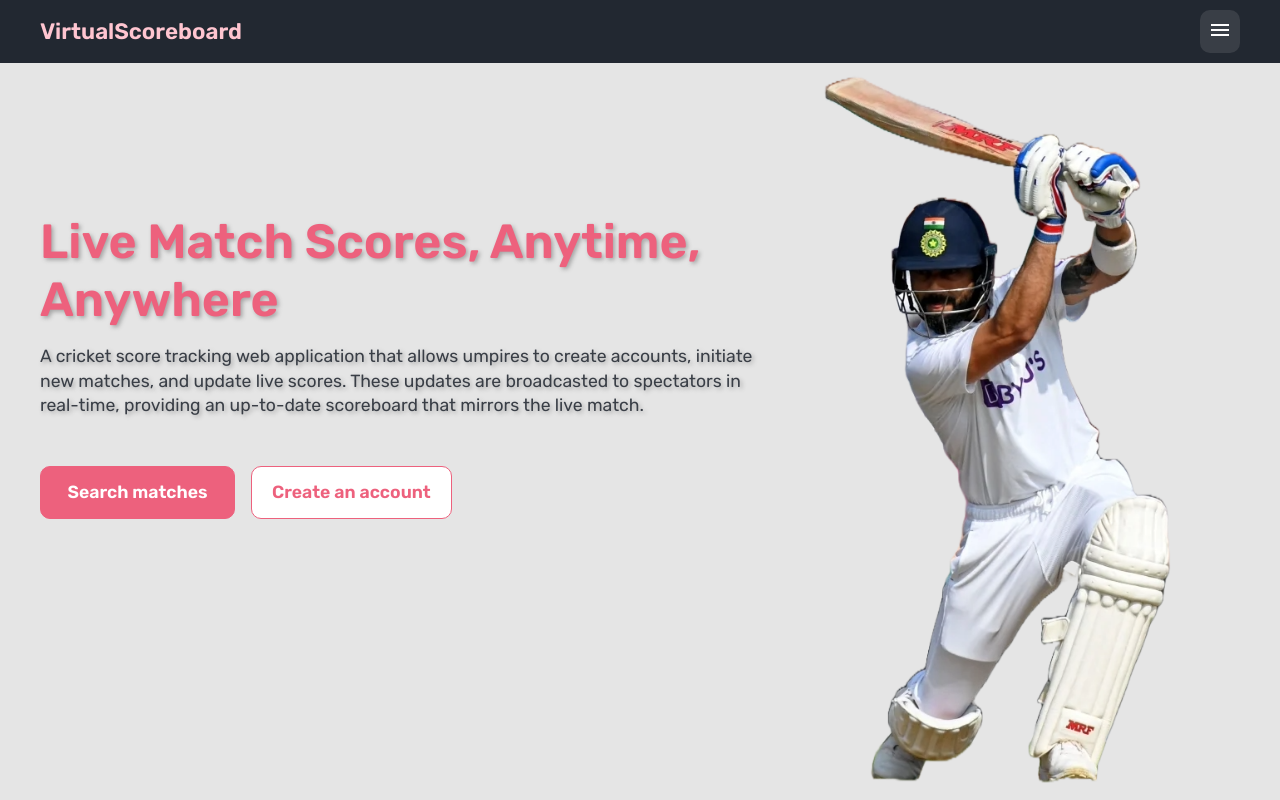
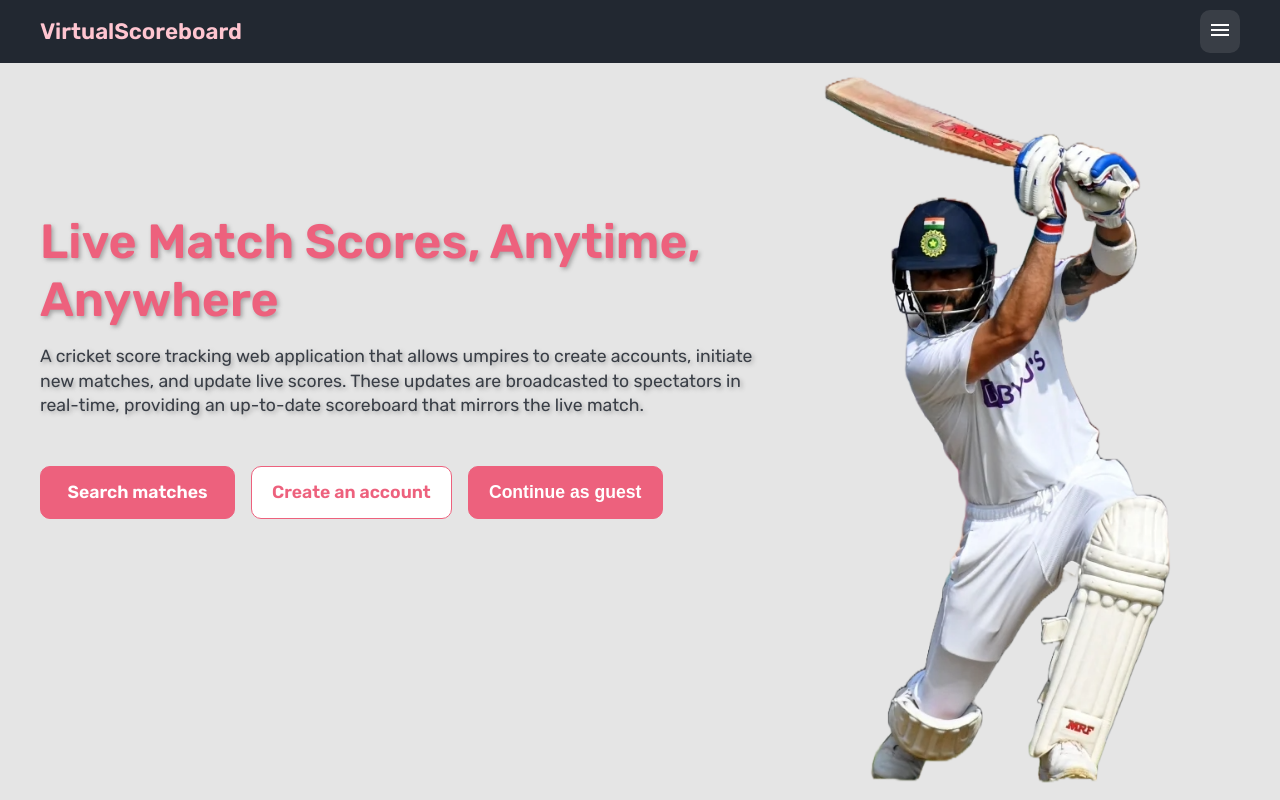
Before and after one commit to ThamkeRohan/VirtualScoreboard, a React (Vite) app in the folder frontend/: page / in a window 1280 px wide. Built offline with nearby package versions, Linux system fonts and the light colour scheme; no server answers.

Commit message:
add login as guest

```diff
--- a/frontend/src/App.css
+++ b/frontend/src/App.css
@@ -152,13 +152,13 @@ img {
   gap: 1rem;
   margin-top: 3rem;
 }
-.hero .navigation-btns a {
+.hero .navigation-btns .link {
   color: var(--crimson);
   border: 1px solid var(--crimson);
   background-color: var(--pure-white);
   min-width: 195px;
 }
-.hero .navigation-btns a:first-child {
+.hero .navigation-btns .link:nth-child(2n - 1) {
   color: var(--pure-white);
   background-color: var(--crimson);
 }
--- a/frontend/src/pages/Home/index.jsx
+++ b/frontend/src/pages/Home/index.jsx
@@ -1,9 +1,27 @@
 import React from "react";
-import { Link } from "react-router-dom";
-import { useAuth } from "../../contexts/AuthContext";
+import { Link, useNavigate } from "react-router-dom";
+import { useAuth, useAuthUpdate } from "../../contexts/AuthContext";
+import { login } from "../../services/auth";
+import { useAsyncFn } from "../../hooks/useAsync";
+import Loading from "../../components/Loading";
 
 export default function Home() {
   const { isAuthenticated } = useAuth();
+  const loginFn = useAsyncFn(login)
+  const {login: loginLocally} = useAuthUpdate()
+  const navigate = useNavigate()
+
+  function loginASGuest() {
+    loginFn
+      .execute({
+        umpireName: "Guest",
+        password: "Guest@123",
+      })
+      .then((data) => {
+        loginLocally(data.umpire, data.token);
+        navigate("/matches")
+      });
+  }
   return (
     <div className="home">
       <section className="hero">
@@ -20,13 +38,18 @@ export default function Home() {
             </p>
           </div>
           <div className="navigation-btns">
-            <Link to="/matches" className="btn text-md-bold">
+            <Link to="/matches" className="btn text-md-bold link">
               Search matches
             </Link>
             {!isAuthenticated && (
-              <Link to="/signup" className="btn text-md-bold">
+              <Link to="/signup" className="btn text-md-bold link">
                 Create an account
               </Link>
+            )}
+            {!isAuthenticated && (
+              <button className="btn text-md-bold link" onClick={loginASGuest}>
+                {loginFn.loading ? <Loading isBtnLoading/> : "Continue as guest"}
+              </button>
             )}
           </div>
         </div>
```
